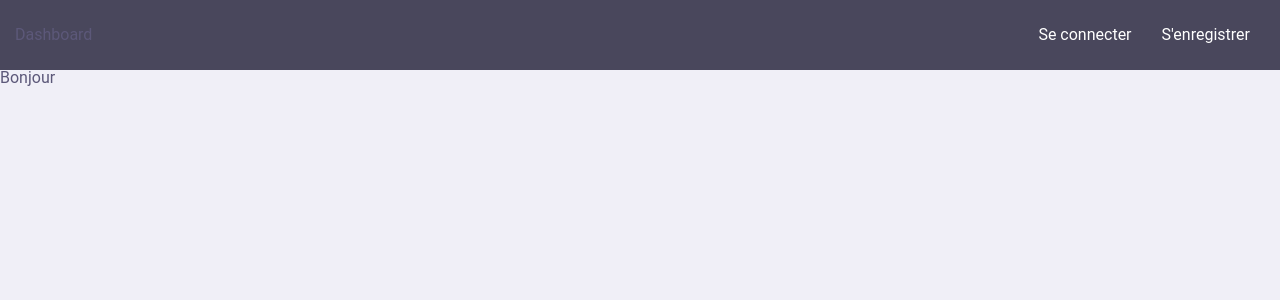
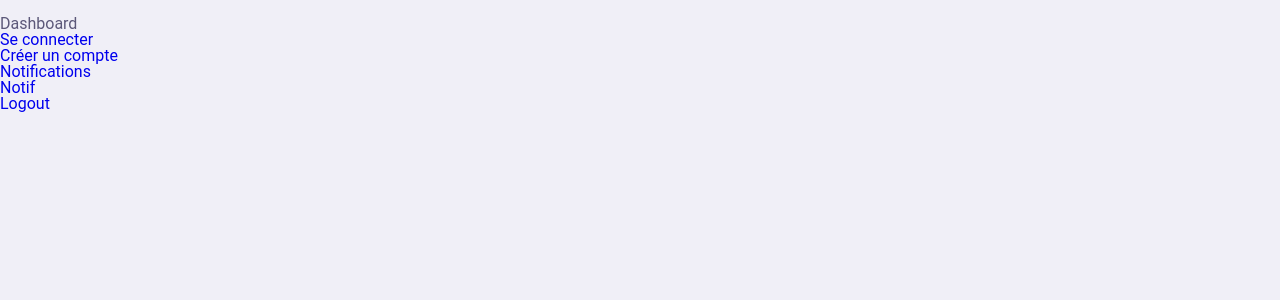
Before and after one commit to jeremN/banking_app, a Vue app in the folder app/: page / in a window 1280 px wide. Shown: the top 300 px of the page. Built offline with nearby package versions, Linux system fonts and the light colour scheme; no server answers.

Commit message:
app design (wip)

```diff
--- a/app/index.html
+++ b/app/index.html
@@ -11,7 +11,7 @@
     <title>Banking App</title>
 
     <link rel="stylesheet" href="https://use.fontawesome.com/releases/v5.2.0/css/all.css" integrity="sha384-hWVjflwFxL6sNzntih27bfxkr27PmbbK/iSvJ+a4+0owXq79v+lsFkW54bOGbiDQ" crossorigin="anonymous">
-    <link rel="stylesheet" href="./src/assets/style.css">
+    <!--link rel="stylesheet" href="./src/assets/style.css"-->
   </head>
   <body>
     <div id="app"></div>
--- a/app/src/App.vue
+++ b/app/src/App.vue
@@ -1,6 +1,6 @@
 <template>
 	<div id="app" class="dashboard">
-		<app-header></app-header>
+
     	<router-view></router-view>
 	</div>
 </template>
@@ -17,4 +17,66 @@
 </script>
 
 <style>
+	html, body, div, span, applet, object, iframe,
+	h1, h2, h3, h4, h5, h6, p, blockquote, pre,
+	a, abbr, acronym, address, big, cite, code,
+	del, dfn, em, img, ins, kbd, q, s, samp,
+	small, strike, strong, sub, sup, tt, var,
+	b, u, i, center,
+	dl, dt, dd, ol, ul, li,
+	fieldset, form, label, legend,
+	table, caption, tbody, tfoot, thead, tr, th, td,
+	article, aside, canvas, details, embed,
+	figure, figcaption, footer, header, hgroup,
+	menu, nav, output, ruby, section, summary,
+	time, mark, audio, video {
+		margin: 0;
+		padding: 0;
+		border: 0;
+		font-size: 100%;
+		font: inherit;
+		vertical-align: baseline;
+	}
+	article, aside, details, figcaption, figure,
+	footer, header, hgroup, menu, nav, section {
+		display: block;
+	}
+	body {
+		line-height: 1;
+	}
+	ol, ul {
+		list-style: none;
+	}
+	blockquote, q {
+		quotes: none;
+	}
+	blockquote:before, blockquote:after,
+	q:before, q:after {
+		content: '';
+		content: none;
+	}
+	table {
+		border-collapse: collapse;
+		border-spacing: 0;
+	}
+	a {
+		text-decoration: none;
+	}
+
+	/*Styles*/
+	:root{
+		font-family: 'Roboto', Arial, Helvetica, sans-serif;
+		font-size: 16px;
+	}
+	* {
+		box-sizing: border-box;
+		margin: 0;
+		padding: 0;
+	}
+	body {
+		background-color: #f0eff7;
+		color: #5c5879;
+		width: 100vw;
+		height: 100vh;
+	}
 </style>
--- a/app/src/components/home/Board/Donut.vue
+++ b/app/src/components/home/Board/Donut.vue
@@ -54,12 +54,15 @@
 			drawChart() {
 				this.initChart()
 
-				let path = d3.select('#donut > g').selectAll('path')
+				const path = d3.select('#donut > g').selectAll('path')
 					.data(this.settings.pie(this.datas))
 					.enter().append('path')
 						.attr('fill', (d,i) => this.settings.color(i))
 						.attr('d', this.settings.arc)
 						//.each( function(d) { this._current = d })
+			},
+			addLegend() {
+				const legend = d3.select('#donut').select()
 			}
 		}
 	}
--- a/app/src/components/home/Main.vue
+++ b/app/src/components/home/Main.vue
@@ -1,11 +1,40 @@
 <template>
 	<div class="dashboard">
-		<p>Bonjour</p>
+		<header class="dashboard-header header">
+			<div class="header-brand">
+				<img src="" alt="">
+			</div>
+			<h1>Dashboard</h1>
+			<ul>
+				<li>
+					<a href="#" title="">Se connecter</a>
+				</li>
+				<li>
+					<a href="#" title="">Créer un compte</a>
+				</li>
+				<li class="header-link header-notif">
+					<a href="#" title="Notifications (1)">
+						Notifications
+						<ul class="notif notif-list">
+							<li>Notif</li>
+						</ul>
+					</a>
+				</li>
+				<li class="header-link header-user">
+
+				</li>
+				<li class="header-link header-logout">
+					<a href="#" title="logout">Logout</a>
+				</li>
+			</ul>
+		</header>
 	</div>
 </template>
 
 <script>
+	export default {}
+</script>
 
-	export default {
-	}
-</script>
+<style lang="scss" scoped>
+
+</style>
--- a/app/src/main.js
+++ b/app/src/main.js
@@ -10,12 +10,6 @@
 Vue.use(Vuex)
 
 const firebaseConfig = {
-  apiKey: "AIzaSyD_qotVZSquQM5tB91MMx90-uzQG0u6Xh0",
-  authDomain: "banking-app-c457f.firebaseapp.com",
-  databaseURL: "https://banking-app-c457f.firebaseio.com",
-  projectId: "banking-app-c457f",
-  storageBucket: "banking-app-c457f.appspot.com",
-  messagingSenderId: "259505444433"
 }
 
 new Vue({
```
